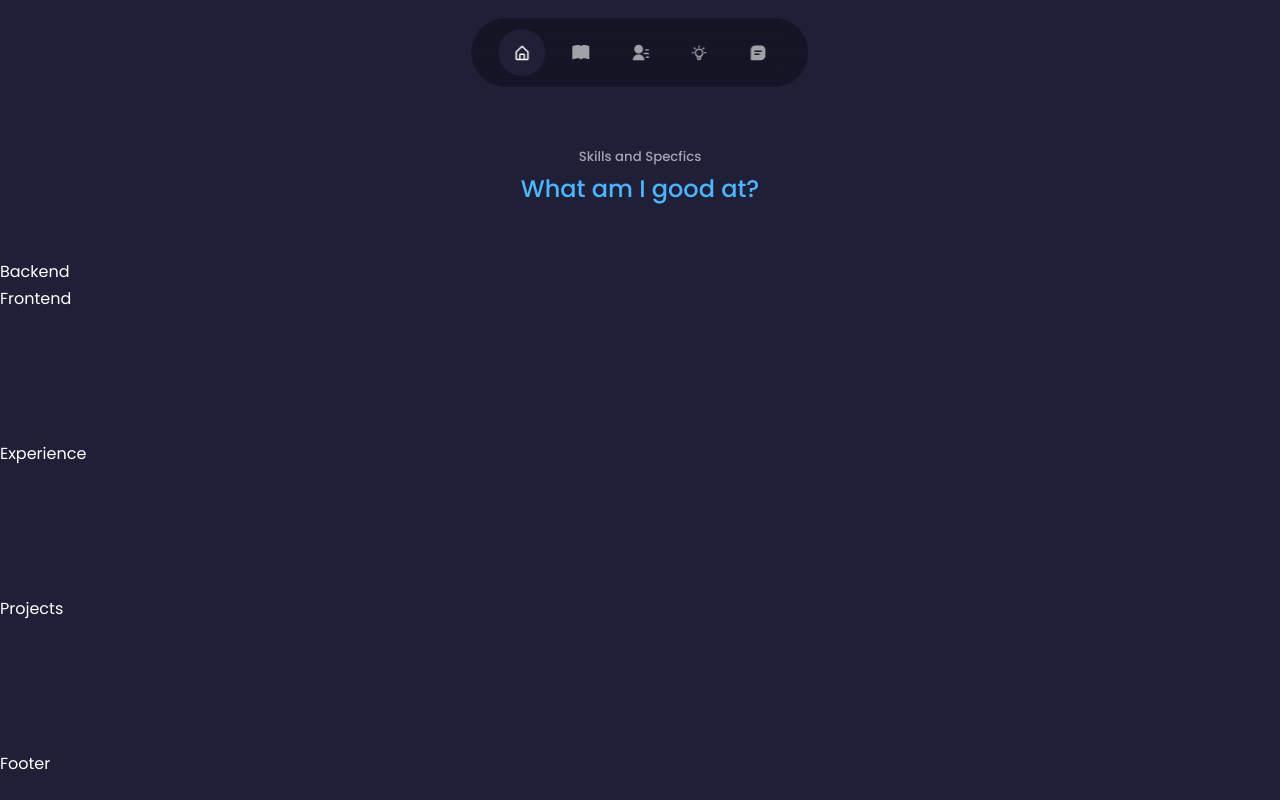
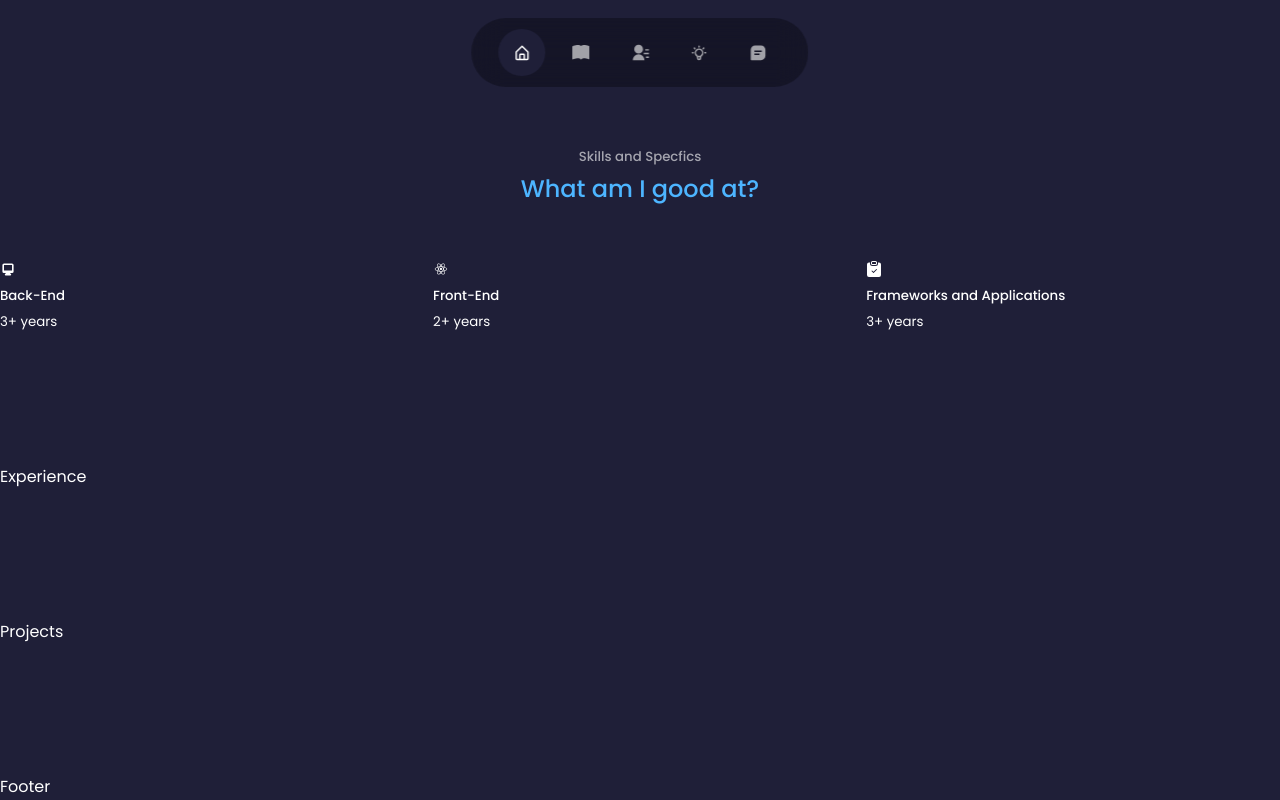
Before and after one commit to ilham0713/site, a React (Create React App) app: page / in a window 1280 px wide. Shown: the part 825-1625 px from the top of the page. Before the commit the page ends 1603 px from the top, so only its background shows below. Built offline with nearby package versions, Linux system fonts and the light colour scheme; a web font is replaced by a local one.

Commit message:
just confirming

```diff
--- a/package.json
+++ b/package.json
@@ -6,6 +6,8 @@
     "@testing-library/jest-dom": "^5.17.0",
     "@testing-library/react": "^13.4.0",
     "@testing-library/user-event": "^13.5.0",
+    "gridjs": "^6.0.6",
+    "gridjs-react": "^6.0.1",
     "react": "^18.2.0",
     "react-dom": "^18.2.0",
     "react-icons": "^4.10.1",
--- a/src/components/expertise/Expertise.jsx
+++ b/src/components/expertise/Expertise.jsx
@@ -1,5 +1,9 @@
 import React from 'react'
 import './expertise.css'
+import { HiDesktopComputer } from 'react-icons/hi';
+import { BsFillClipboardCheckFill } from 'react-icons/bs';
+import { DiReact } from 'react-icons/di';
+
 
 const Expertise = () => {
     return (
@@ -10,19 +14,30 @@ const Expertise = () => {
             <h2>
                 What am I good at?
             </h2>
-            <div className="container table">
-                <div>
-                    Backend
+            <div className="expert-content">
+                <div className = "about-cards">
+                    <article classname = "about_card">
+                        <HiDesktopComputer className='about-icon'/>
+                        <h5>Back-End</h5>
+                        <small>3+ years</small>
+                    </article>
+                    <article classname = "about_card">
+                        <DiReact className='about-icon'/>
+                        <h5>Front-End</h5>
+                        <small>2+ years</small>
+                        {/* <p>dhsfihwfhiwhfwehuwehuiewhfeuiwhfuwehfuwehfuewhfwjehwfucehwnufewhfihwfwjdhfuwehfuwehuewjuwjewjuewufuwejfewf
+                            fehwfhuewhfuwehfeefhfjewhfnhiwbfwe
+                        </p> */}
+                    </article>
+                    <article classname = "about_card">
+                        <BsFillClipboardCheckFill className='about-icon'/>
+                        <h5>Frameworks and Applications</h5>
+                        <small>3+ years</small>
+                    </article>
                 </div>
-                <div>
-                    Frontend
-                </div>
-
             </div>
 
-            {/* <div>
-                Applications/Frameworks
-            </div> */}
+
         </section>
     )
 }
--- a/src/components/expertise/expertise.css
+++ b/src/components/expertise/expertise.css
@@ -0,0 +1,24 @@
+.about-cards{
+    align-content: center;
+    display: grid;
+    grid-template-columns: repeat(3, 1fr);
+    gap: 1.2rem;
+}
+
+.about_card{
+    background: var(--bgcolorvar);
+    border: 1px solid transparent;
+    border-radius: 1rem;
+    padding: 2rem;
+    text-align: center;
+}
+
+.about_card:hover{
+    background: transparent;
+    border-color: var(--bgcolorprimvar);
+    ;
+    cursor: default;
+}
+
+.expert-content{
+}
--- a/src/index.css
+++ b/src/index.css
@@ -119,6 +119,12 @@ a:hover {
 .margin-1-b{
     margin-bottom: 1rem;
 }
+.margin-2-l{
+    margin-left: 2rem;
+}
+.margin-3-l{
+    margin-left: 3rem;
+}
 .margin-1-t{
     margin-top: 1rem;
 }
```
Also changed, not shown: 1 other file (tests, documents, lock files or other folders).
